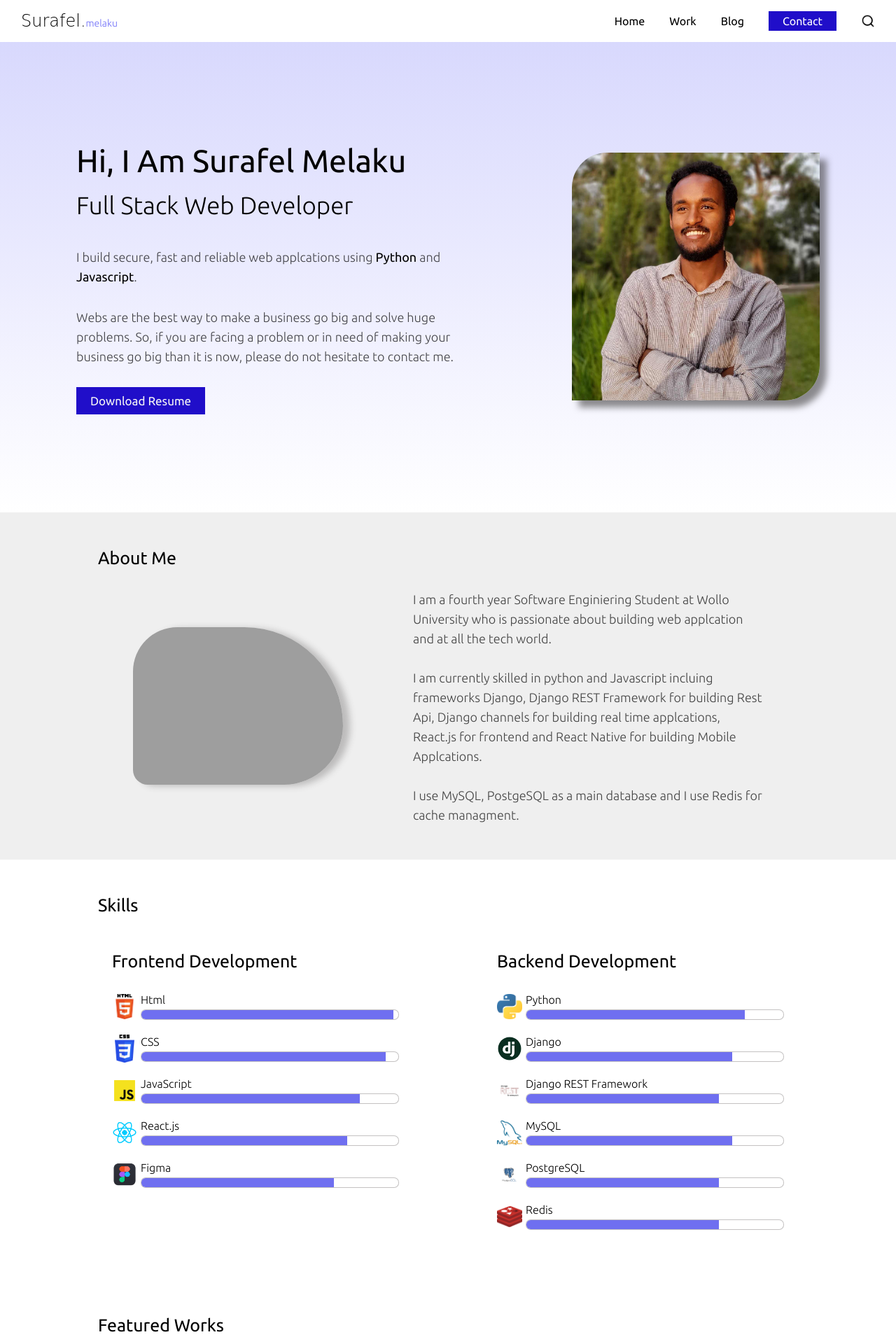
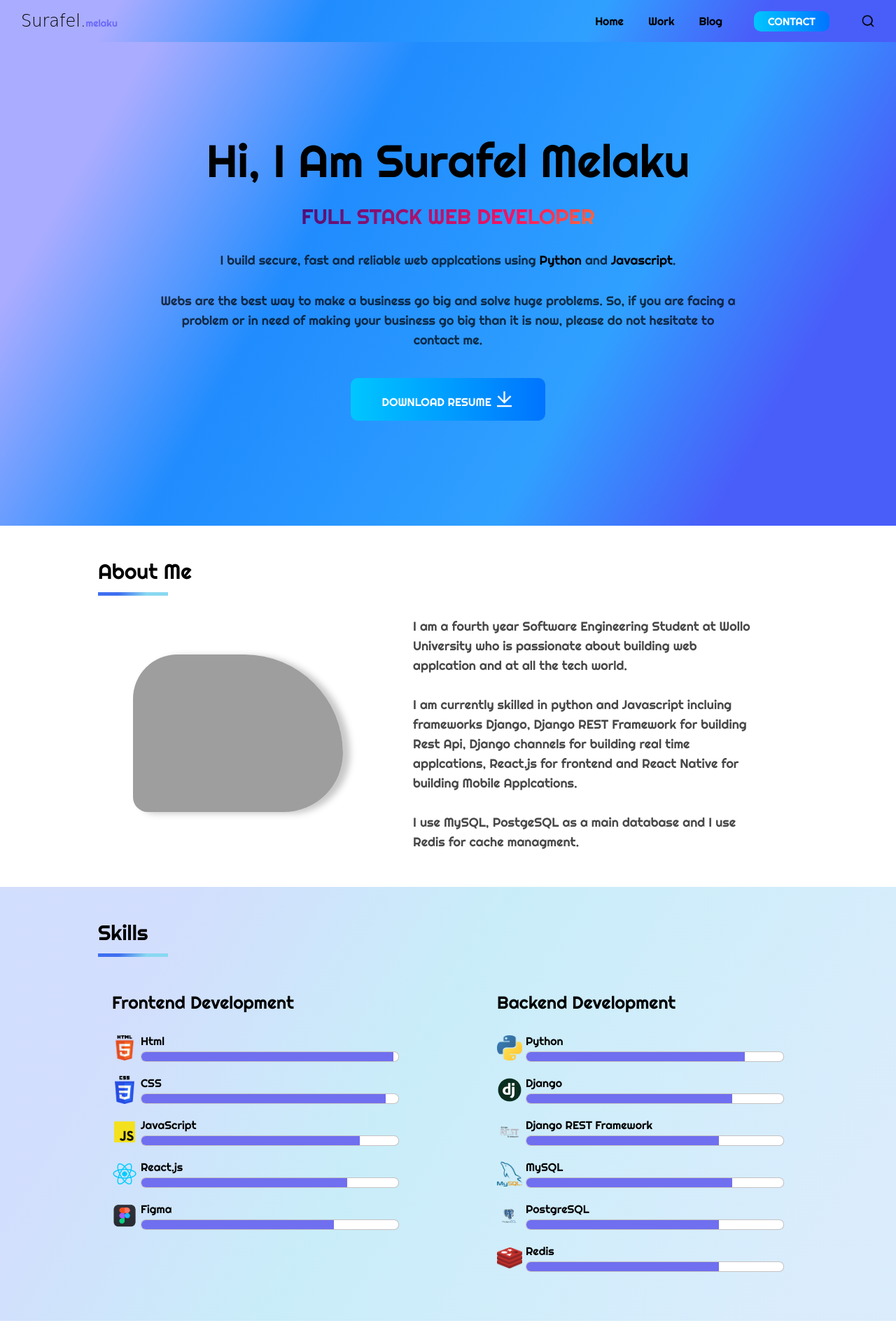
Before and after one commit to Suralmk/Suralmk_Portfolio_website, a Django app: page / in a window 1280 px wide. Shown: the top 1920 px of the page at 70% size. Run offline with Django 4.2, Linux system fonts and the light colour scheme; data that the repository does not hold is empty; grey boxes are pictures that could not be loaded.

Commit message:
updated style

```diff
--- a/Portfolio/settings.py
+++ b/Portfolio/settings.py
@@ -45,6 +45,7 @@ INSTALLED_APPS = [
 
 MIDDLEWARE = [
     'django.middleware.security.SecurityMiddleware',
+     'whitenoise.middleware.WhiteNoiseMiddleware',
     'django.contrib.sessions.middleware.SessionMiddleware',
     'django.middleware.common.CommonMiddleware',
     'django.middleware.csrf.CsrfViewMiddleware',
@@ -127,7 +128,7 @@ MEDIA_URL = 'media/'
 
 MEDIA_ROOT = os.path.join(BASE_DIR, 'media')
 
-#STATICFILES_STORAGE = ""
+STATICFILES_STORAGE = "whitenoise.storage.CompressedManifestStaticFilesStorage"
 
 # Default primary key field type
 # https://docs.djangoproject.com/en/4.1/ref/settings/#default-auto-field
--- a/PortfolioApp/static/css/base.css
+++ b/PortfolioApp/static/css/base.css
@@ -2,7 +2,8 @@
    margin: 0;
    padding: 0;
    box-sizing: border-box;
-   font-family: "Ubuntu", sans-serif;
+   font-family: "Righteous", sans-serif;
+
    font-weight: 300;
    font-style: normal;
 }
@@ -18,19 +19,42 @@ a {
 html {
     scroll-behavior: smooth;
 }
-.button {
-    padding: 10px 20px;
-    font-size: 17px;
-    color: whitesmoke;
-    background: var(--btn-bg);
+/* .button {
+    font-size: 20px;
+    background: rgb(179,210,237);
+    background: linear-gradient(120deg, rgba(179,210,237,1) 20%, rgba(101,200,231,1) 49%, rgba(18,62,180,1) 87%);
+    color: white;
+    transition:all 1s ease;
+    padding: 10px 30px;
     outline: none;
     border: none;
     cursor: pointer;
-    transition: all 0.4s;
 }
 .button:hover {
-    background:rgba(33, 14, 201, 0.712) ;
-}
+    background: linear-gradient(120deg, rgba(18,62,180,1) 15%, rgba(101,200,231,1) 45%, rgba(179,210,237,1) 89%);
+} */
+
+.button {
+    background-image: linear-gradient(to right, #00c6ff 0%, #0072ff  51%, #00c6ff  100%);
+    margin: 10px;
+    padding: 15px 45px;
+    text-align: center;
+    text-transform: uppercase;
+    transition: 0.5s;
+    background-size: 200% auto;
+    color: white;
+    border-radius: 10px;
+    display: block;
+    outline: none;
+    border: none;
+    cursor: pointer;
+  }
+
+  .button:hover {
+    background-position: right center; /* change the direction of the change here */
+    color: #fff;
+    text-decoration: none;
+  }
 
 input, textarea{
     padding: 10px 20px;
@@ -65,6 +89,22 @@ textarea:focus, input:focus {
     --text-color: rgba(255, 255, 255, 0.866);
     --header-color:rgb(255, 255, 255);
 } */
+.web-home-title {
+    font-size: 30px;
+    color: linear-gradient(120deg, rgba(62,111,240,1) 30%, rgba(137,216,241,1) 69%);
+    line-height: 30px;
+    font-weight: bolder;
+    text-transform: capitalize;
+}
+.web-home-title::after {
+    content: " ";
+    display: flex;
+    width:100px;
+    height: 5px;
+    background: rgb(62,111,240);
+    background: linear-gradient(120deg, rgba(62,111,240,1) 30%, rgba(137,216,241,1) 69%);
+    margin-top: 15px;
+}
 .web-text {
     font-size: 18px;
     color: var(--text-color);
@@ -81,9 +121,9 @@ textarea:focus, input:focus {
     color: black;
 }
 .web-header {
-    font-size: 45px;
+    font-size: 65px;
     color: var(--header-color);
-    text-align: start;
+    text-align: center;
     line-height: 60px;
     font-weight: bolder;
     text-transform: capitalize;
@@ -116,11 +156,14 @@ textarea:focus, input:focus {
     font-size: 17px;
     font-weight: bolder;
     border: 1px solid rgb(32, 31, 31, 0.6);
-    transition: all 0.4s;
+
 }
+
 .work-tech:hover {
+    transition: 0.5s;
     color: var(--primary-color);
-    background: var(--btn-bg);
+    background: linear-gradient(to right, #00c6ff 0%, #0072ff  51%, #00c6ff  100%);
+
 }
 .web-link {
     font-size: 16px;
@@ -130,18 +173,19 @@ textarea:focus, input:focus {
 /*==============================================*/
 .navbar_container {
     height: 60px;
-    background: var(--primary-color);
+    background: rgb(170,172,255);
+    background: linear-gradient(120deg, rgba(170,172,255,1) 13%, rgba(32,140,254,1) 36%, rgba(48,160,255,1) 66%, rgba(73,94,249,1) 84%);
     padding: 5px 30px;
     display: flex;
     justify-content: space-between;
     align-items: center;
     position: relative;
+    backdrop-filter: blur(5px);
 
 }
 .stick {
     position: fixed;
     width: 100%;
-    background: var(--primary-color);
     box-shadow: rgba(80, 78, 78, 0.425) 10px 0 3px;
     transition: all 0.4s;
     z-index: 2;
@@ -258,8 +302,8 @@ dialog input {
     width: 100%;
     height: auto;
     padding: 50px;
-    background: linear-gradient(  to bottom right, rgba(0, 3, 199, 0.175) ,rgba(229, 228, 231, 0.132));
-
+    background: rgb(170,172,255);
+    background: linear-gradient(120deg, rgba(170,172,255,1) 13%, rgba(32,140,254,1) 36%, rgba(48,160,255,1) 66%, rgba(73,94,249,1) 84%);
 }
 .footer_newsletter-form_container {
     width: 500px;
@@ -344,14 +388,33 @@ dialog input {
 }
 
 .contact-me a {
-    padding: 5px 20px ;
-    background: var(--btn-bg);
-    color: var(--primary-color);
-    font-weight: bolder;
+   background-image: linear-gradient(to right, #00c6ff 0%, #0072ff  51%, #00c6ff  100%);
+    margin: 10px;
+    padding: 5px 20px;
+    text-align: center;
+    text-transform: uppercase;
+    transition: 0.5s;
+    background-size: 200% auto;
+    color: white;
+    border-radius: 10px;
+    display: block;
+    outline: none;
+    border: none;
+    cursor: pointer;
+    font-size: 15px;
 }
 .contact-me a:hover {
-    color: var(--primary-color);
+    background-position: right center; /* change the direction of the change here */
+    color: #fff;
+    text-decoration: none;
 }
+.button {
+
+  }
+
+  .button:hover {
+
+  }
 
 @media screen and (max-width:1200px) {
     .home-map_wrapper {
@@ -381,6 +444,9 @@ dialog input {
     dialog {
         width: 60%;
     }
+    .web-header {
+        font-size: 50px;
+    }
 }
 @media screen and (max-width:600px) {
 
@@ -389,6 +455,9 @@ dialog input {
     }
     dialog {
         width: 90%;
+    }
+    .web-header {
+        font-size: 45px;
     }
 }
 
@@ -402,3 +471,7 @@ dialog input {
     background: rgba(69, 69, 155, 0.281);
     cursor: pointer;
 }
+
+.ri-mail-line {
+    font-size: 40px;
+}
--- a/PortfolioApp/static/css/style.css
+++ b/PortfolioApp/static/css/style.css
@@ -7,7 +7,8 @@
 /* Hero Section */
 .home-hero_container {
     width: 100%;
-    background: linear-gradient(rgba(146, 147, 250, 0.356) ,rgb(255, 255, 255));
+    background: rgb(170,172,255);
+    background: linear-gradient(120deg, rgba(170,172,255,1) 13%, rgba(32,140,254,1) 36%, rgba(48,160,255,1) 66%, rgba(73,94,249,1) 84%);
     height: auto;
 }
 .home-hero_wrapper {
@@ -21,11 +22,11 @@
 }
 
 .home-hero_description {
-    width: 50%;
+    width: 70%;
     display: flex;
     flex-direction: column;
     gap: 30px;
-    align-items: start;
+    align-items: center;
 }
 
 .home-hero_picture {
@@ -39,6 +40,9 @@
     border-radius: 50px 0 50px 0;
     box-shadow: rgba(65, 62, 62, 0.592) 10px 10px 10px;
 }
+.download-resume i {
+    font-size: 28px;
+}
 @media screen and (max-width:1000px) {
     .home-hero_wrapper {
         padding: 100px 70px;
@@ -47,7 +51,7 @@
     }
 
     .home-hero_description {
-        width: 55%;
+        width: 100%;
     }
 
     .home-hero_picture {
@@ -78,7 +82,7 @@
 /* About me section */
 .home-aboutme_container {
     width: 100%;
-    background: var(--bg-2);
+    background: var(--primary-color);
     height: auto;
 }
 .home-aboutme_wrapper {
@@ -112,6 +116,34 @@
     border-radius: 90px 200px  120px  30px ;
     box-shadow: rgba(65, 62, 62, 0.292) 10px 2px 10px;
 }
+.animate-charcter
+{
+   text-transform: uppercase;
+  background-image: linear-gradient(
+    -225deg,
+    #231557 0%,
+    #44107a 29%,
+    #ff1361 67%,
+    #fff800 100%
+  );
+  background-size: auto auto;
+  background-clip: border-box;
+  background-size: 200% auto;
+  color: #fff;
+  background-clip: text;
+  text-fill-color: transparent;
+  -webkit-background-clip: text;
+  -webkit-text-fill-color: transparent;
+  animation: textclip 2s linear infinite;
+  display: inline-block;
+      font-size: 30px;
+      text-align: center;
+}
+@keyframes textclip {
+    to {
+      background-position: 200% center;
+    }
+  }
 
 @media screen and (max-width:1200px) {
     .home-aboutme_wrapper {
@@ -126,10 +158,7 @@
         justify-content: space-between;
     }
     .aboutme-container_description {
-        width: 55%;
-    }
-    .aboutme-container_picture {
-        width: 40%;
+        width: 60%;
     }
 }
 @media screen and (max-width:800px) {
@@ -160,12 +189,12 @@
 
 .home-skills_container {
     width: 100%;
-    background: var(--primary-color);
+    background: rgb(136,167,249);
+    background: linear-gradient(120deg, rgba(136,167,249,0.3757878151260504) 17%, rgba(137,216,241,0.45702030812324934) 45%, rgba(168,211,249,0.42620798319327735) 89%);
     height: auto;
 }
 .home-skills_wrapper {
     max-width: 1400px;
-    background: var(--primary-color);
     margin: 0 auto;
     padding: 50px 140px;
     height: auto;
@@ -361,7 +390,6 @@ width: 75%;
 .work-title {
     font-size: 35px;
     color: var(--header-color);
-    text-align: justify;
     line-height: 30px;
     font-weight: bolder;
     text-transform: capitalize;
@@ -401,13 +429,17 @@ width: 75%;
     .home-works_wrapper {
         padding: 50px 20px;
     }
+    .work-title {
+        font-size: 25px;
+    }
 }
 /* Blog Section style */
 
 
 .home-blog_container {
     width: 100%;
-    background: rgba(179, 179, 245, 0.11);
+    background: rgb(136,167,249);
+    background: linear-gradient(120deg, rgba(136,167,249,0.835171568627451) 17%, rgba(137,216,241,0.8267682072829132) 45%, rgba(168,211,249,0.8211659663865546) 89%);
     height: auto;
 }
 .home-blog_wrapper {
@@ -532,8 +564,8 @@ width: 75%;
 .contact_info {
     height: 100%;
     width: 100%;
-    background: rgba(79, 79, 242, 0.518);
-    padding: 20px;
+    background: rgb(136,167,249);
+    background: linear-gradient(120deg, rgba(136,167,249,0.3757878151260504) 17%, rgba(137,216,241,0.45702030812324934) 45%, rgba(168,211,249,0.42620798319327735) 89%);    padding: 20px;
     display: flex;
     flex-direction: column;
     justify-content: center;
@@ -542,7 +574,7 @@ width: 75%;
     gap: 20px;
 }
 .contact_info h1, .contact_info p {
-    color: white;
+    color: rgb(19, 17, 17);
 }
 .contact-form_container {
     width: 50%;
--- a/PortfolioApp/templates/PortfolioApp/base.html
+++ b/PortfolioApp/templates/PortfolioApp/base.html
@@ -23,6 +23,18 @@
     <link rel="preconnect" href="https://fonts.gstatic.com" crossorigin />
     <link
       href="https://fonts.googleapis.com/css2?family=Ubuntu:ital,wght@0,300;0,400;0,500;0,700;1,300;1,400;1,500;1,700&display=swap"
+      rel="stylesheet"
+    />
+    <link rel="preconnect" href="https://fonts.googleapis.com" />
+    <link rel="preconnect" href="https://fonts.gstatic.com" crossorigin />
+    <link
+      href="https://fonts.googleapis.com/css2?family=Indie+Flower&display=swap"
+      rel="stylesheet"
+    />
+    <link rel="preconnect" href="https://fonts.googleapis.com" />
+    <link rel="preconnect" href="https://fonts.gstatic.com" crossorigin />
+    <link
+      href="https://fonts.googleapis.com/css2?family=Indie+Flower&family=Righteous&display=swap"
       rel="stylesheet"
     />
     <title>{% block head_title %}{% endblock %}</title>
@@ -66,6 +78,7 @@
     <div class="footer_container">
       <div class="footer_newsletter">
         <div class="footer_newsletter-form_container">
+          <i class="ri-mail-line"></i>
           <h1 class="web-title">Subscribe to my newsletter</h1>
           <form id="subscription_form">
             {% csrf_token %}
--- a/PortfolioApp/templates/PortfolioApp/home.html
+++ b/PortfolioApp/templates/PortfolioApp/home.html
@@ -5,31 +5,34 @@ Home, Surafel Melaku {% endblock %} {% block content %}
   <div class="home-hero_container">
     <div class="home-hero_wrapper">
       <div class="home-hero_description">
-        <h1 class="web-header">
-          Hi, I am Surafel Melaku <br />
-          <span>Full stack Web Developer</span>
-        </h1>
-        <p class="web-text">
+        <h1 class="web-header">Hi, I am Surafel Melaku <br /></h1>
+        <p class="animate-charcter">Full stack Web Developer</p>
+        <p class="web-text" style="text-align: center">
           I build secure, fast and reliable web applcations using
           <span>Python</span> and <span>Javascript</span>.
         </p>
-        <p class="web-text">
-          Webs are the best way to make a business go big and solve huge problems. So,
-          if you are facing a problem or in need of making your business go big
-          than it is now, please do not hesitate to contact me.
+        <p class="web-text" style="text-align: center">
+          Webs are the best way to make a business go big and solve huge
+          problems. So, if you are facing a problem or in need of making your
+          business go big than it is now, please do not hesitate to contact me.
         </p>
 
-        <a href="{% static 'src/files/Surafel-Melaku-cv.pdf' %}" download class="button">Download Resume</a>
+        <a
+          href="{% static 'src/files/Surafel-Melaku-cv.pdf' %}"
+          download
+          class="button download-resume"
+          >Download Resume <i class="ri-download-line"></i></a
+        >
       </div>
 
-      <div class="home-hero_picture">
+      <!-- <div class="home-hero_picture">
         <img src="{% static 'src/me.jpg' %}" alt="" />
-      </div>
+      </div> -->
     </div>
   </div>
   <div class="home-aboutme_container" id="about">
     <div class="home-aboutme_wrapper">
-      <p class="web-title">About Me</p>
+      <p class="web-home-title">About Me</p>
       <div class="aboutme-container">
         <div class="aboutme-container_picture">
           <img src="{% static 'src/me-3.jpg' %}" alt="about me image" />
@@ -37,9 +40,9 @@ Home, Surafel Melaku {% endblock %} {% block content %}
 
         <div class="aboutme-container_description">
           <p class="web-text">
-            I am a fourth year Software Enginiering Student at Wollo University
-            who is passionate about building web applcation and at all
-            the tech world.
+            I am a fourth year Software Engineering Student at Wollo University
+            who is passionate about building web applcation and at all the tech
+            world.
             <br /><br />
             I am currently skilled in python and Javascript incluing frameworks
             Django, Django REST Framework for building Rest Api, Django channels
@@ -56,8 +59,7 @@ Home, Surafel Melaku {% endblock %} {% block content %}
 
   <div class="home-skills_container">
     <div class="home-skills_wrapper">
-
-      <h1 class="web-title">Skills</h1>
+      <h1 class="web-home-title">Skills</h1>
 
       <div class="skills-container">
         <div class="skills-container_set">
@@ -176,29 +177,28 @@ Home, Surafel Melaku {% endblock %} {% block content %}
 
   <div class="home-works_container">
     <div class="home-works_wrapper">
-      <h1 class="web-title">Featured Works</h1>
+      <h1 class="web-home-title">Featured Works</h1>
 
       <div class="works-container">
         {% for work in works %}
         <div class="work-container">
           <div class="work-container_picture">
-            <img
-              src="{{ work.work_picture.url  }}"
-              alt="eco heaven image"
-            />
+            <img src="{{ work.work_picture.url  }}" alt="eco heaven image" />
           </div>
           <div class="work-container_description">
             <p class="work-title">{{ work.work_title }}</p>
             <p class="web-date">{{ work.work_year }}</p>
             <div class="work-techcontainer">
-              {% for work_tech in work.work_technology.all  %}
+              {% for work_tech in work.work_technology.all %}
               <p class="work-tech">{{ work_tech.tech }}</p>
               {% endfor %}
             </div>
-            <p class="web-text">
-              {{ work.work_presentaion }}
-            </p>
-            <a href="{% url 'work-detail' work.get_slug work.id  %}" class="web-link">read more</a>
+            <p class="web-text">{{ work.work_presentaion }}</p>
+            <a
+              href="{% url 'work-detail' work.get_slug work.id  %}"
+              class="web-link"
+              >read more</a
+            >
           </div>
         </div>
         {% endfor %}
@@ -208,7 +208,7 @@ Home, Surafel Melaku {% endblock %} {% block content %}
 
   <div class="home-blog_container">
     <div class="home-blog_wrapper">
-      <h1 class="web-title">Recent Blogs</h1>
+      <h1 class="web-home-title">Recent Blogs</h1>
       <div class="blogs-container">
         {% for blog in blogs %} {% if forloop.counter < 3 %}
         <div class="blog-container">
@@ -249,4 +249,3 @@ Home, Surafel Melaku {% endblock %} {% block content %}
   </div>
 </div>
 {% endblock %}
-Lorem ipsum dolor sit amet consectetur adipisicing elit. Officiis explicabo veniam provident non laudantium velit exercitationem nemo et ipsa error incidunt temporibus earum odio fuga, recusandae quia eligendi suscipit quo.
```
Also changed, not shown: other parts of PortfolioApp/templates/PortfolioApp/home.html (+11 -12 lines).
